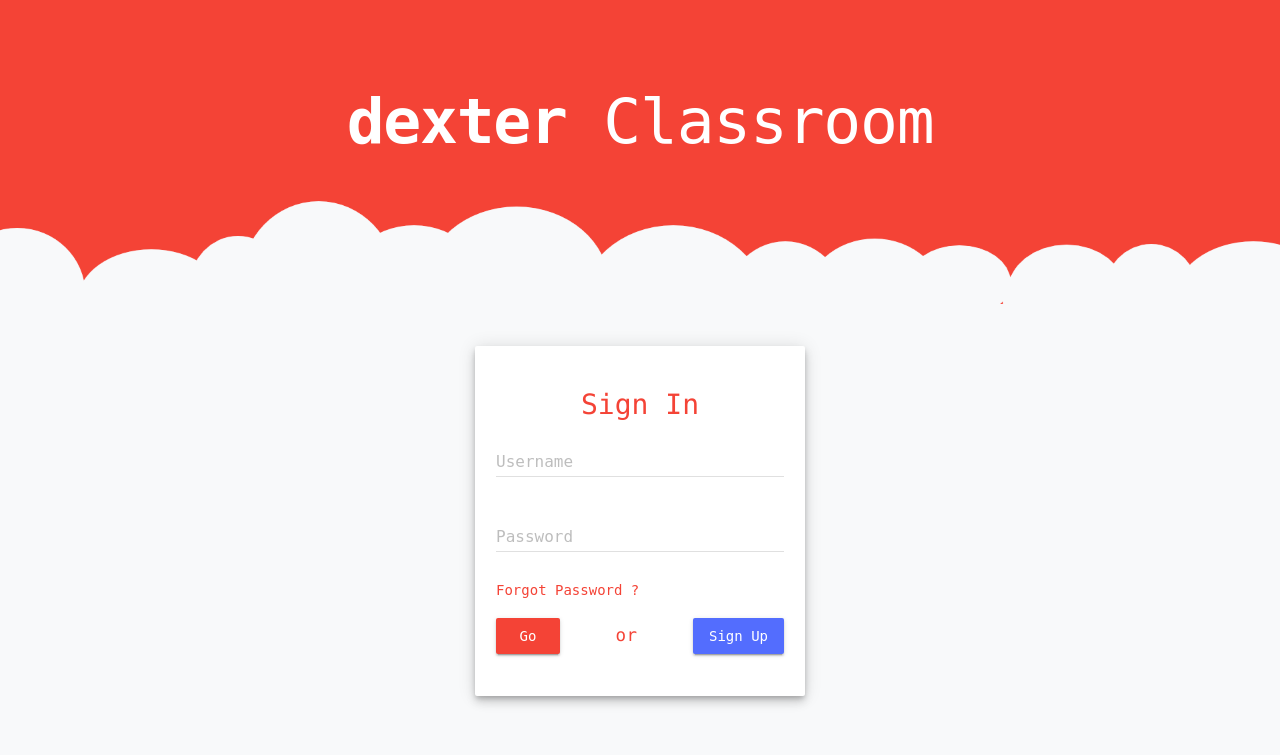
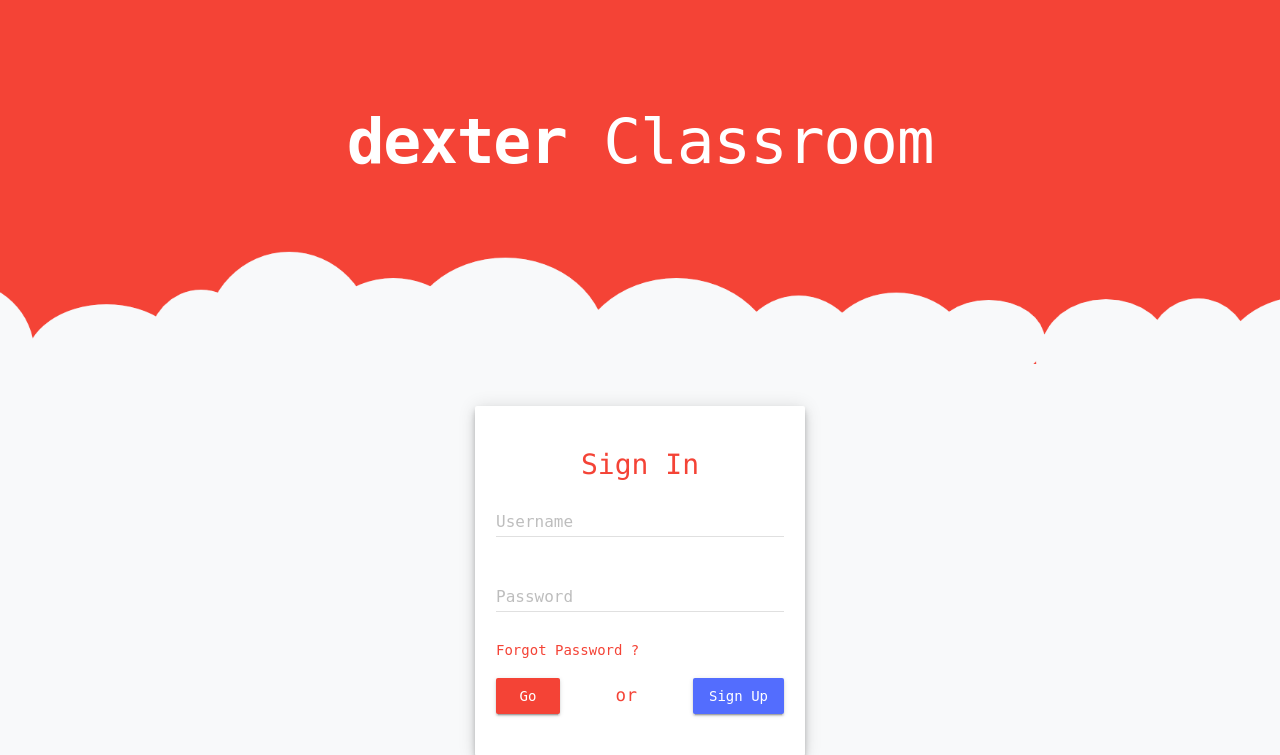
Before and after one commit to weareielearn/dexter-classroom-p1, a Flask app: page / in a window 1280 px wide. Shown: the top 755 px of the page. Run offline with Flask 2, Linux system fonts and the light colour scheme; some libraries are stand-ins or nearby versions.

Commit message:
session completed- css change

```diff
--- a/static/css/home.css
+++ b/static/css/home.css
@@ -7,8 +7,8 @@ body, html {
 .home_bg {
     background-image: url("../img/home_bg.png");
     height: auto;
-    padding-bottom: 120px;
-    padding-top: 60px;
+    padding-bottom: 160px;
+    padding-top: 80px;
     background-position: bottom center;
     background-repeat: no-repeat;
     background-size: cover;
```
